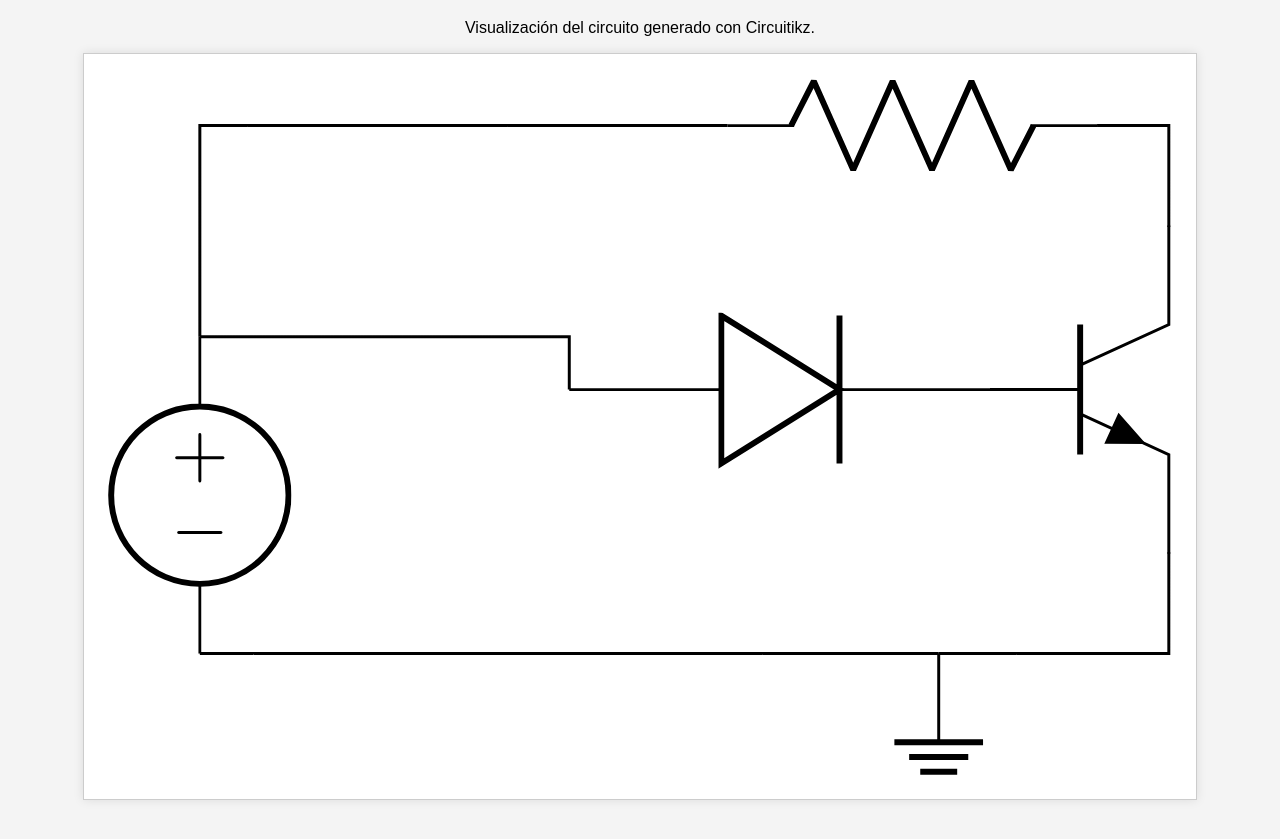
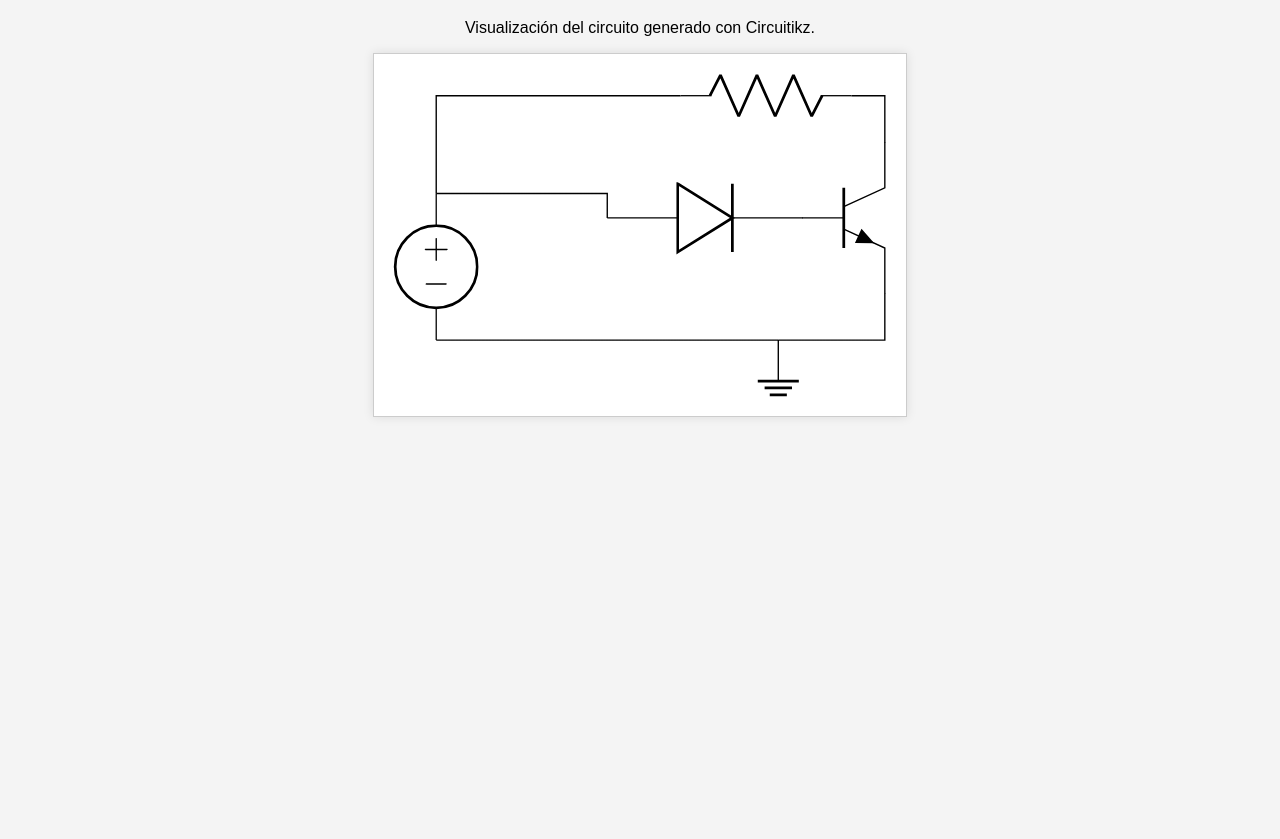
Before and after one commit to asaizvela/mi-circuito, a plain HTML site: page index.html in a window 1280 px wide. Shown: the part 101-940 px from the top of the page. After the commit the page ends 800 px from the top, so only its background shows below. Drawn offline with Linux system fonts and the light colour scheme.

Commit message:
Add files via upload

```diff
--- a/index.html
+++ b/index.html
@@ -23,6 +23,6 @@
 <body>
     <h1>Ejemplo de Circuito</h1>
     <p>Visualización del circuito generado con Circuitikz.</p>
-    <img src="ejemplo.svg" alt="Circuito Electrónico" />
+    <img src="ejemplo.svg" alt="Circuito Electrónico" style="width: 500px;" />
 </body>
 </html>
```
